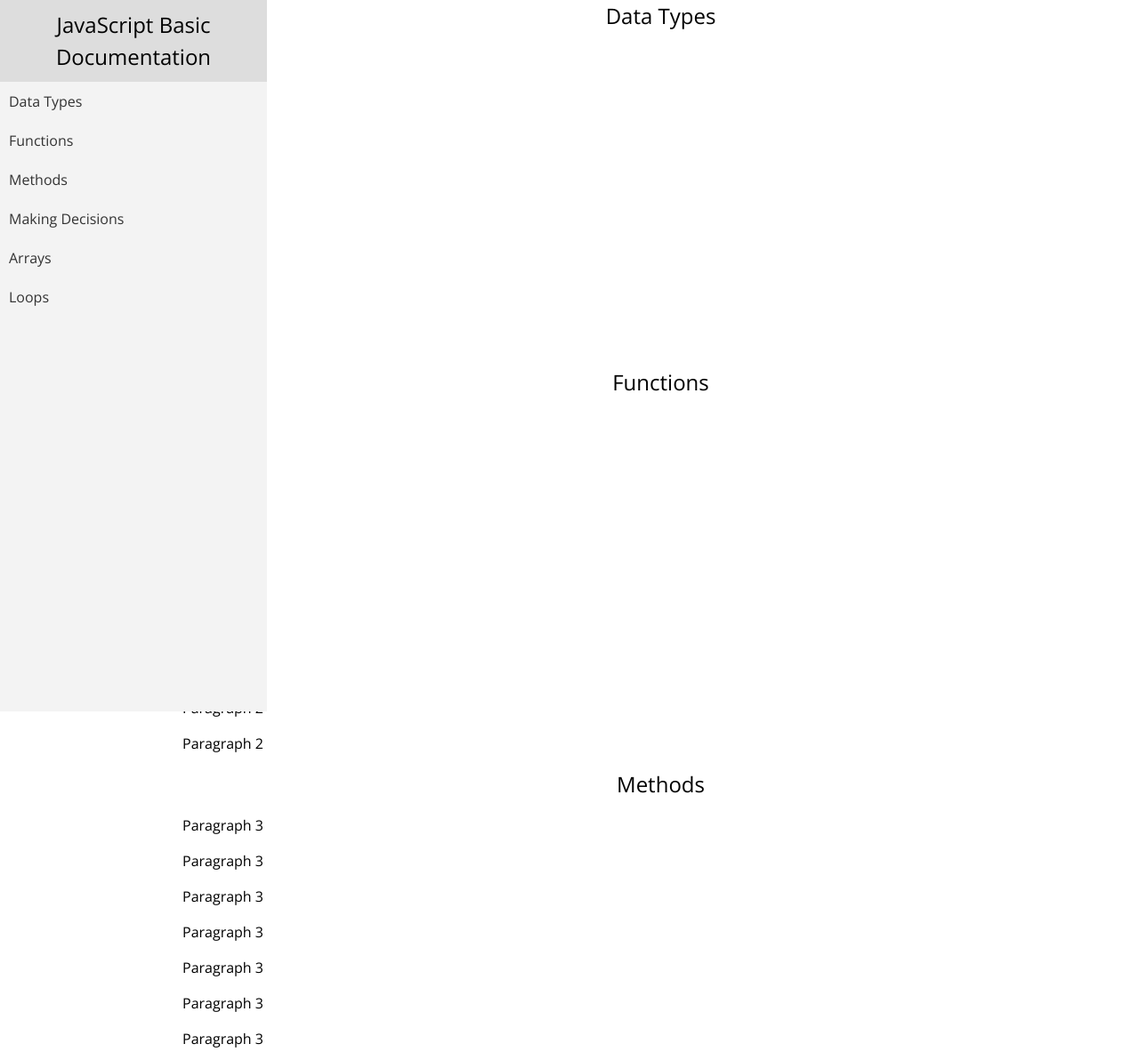
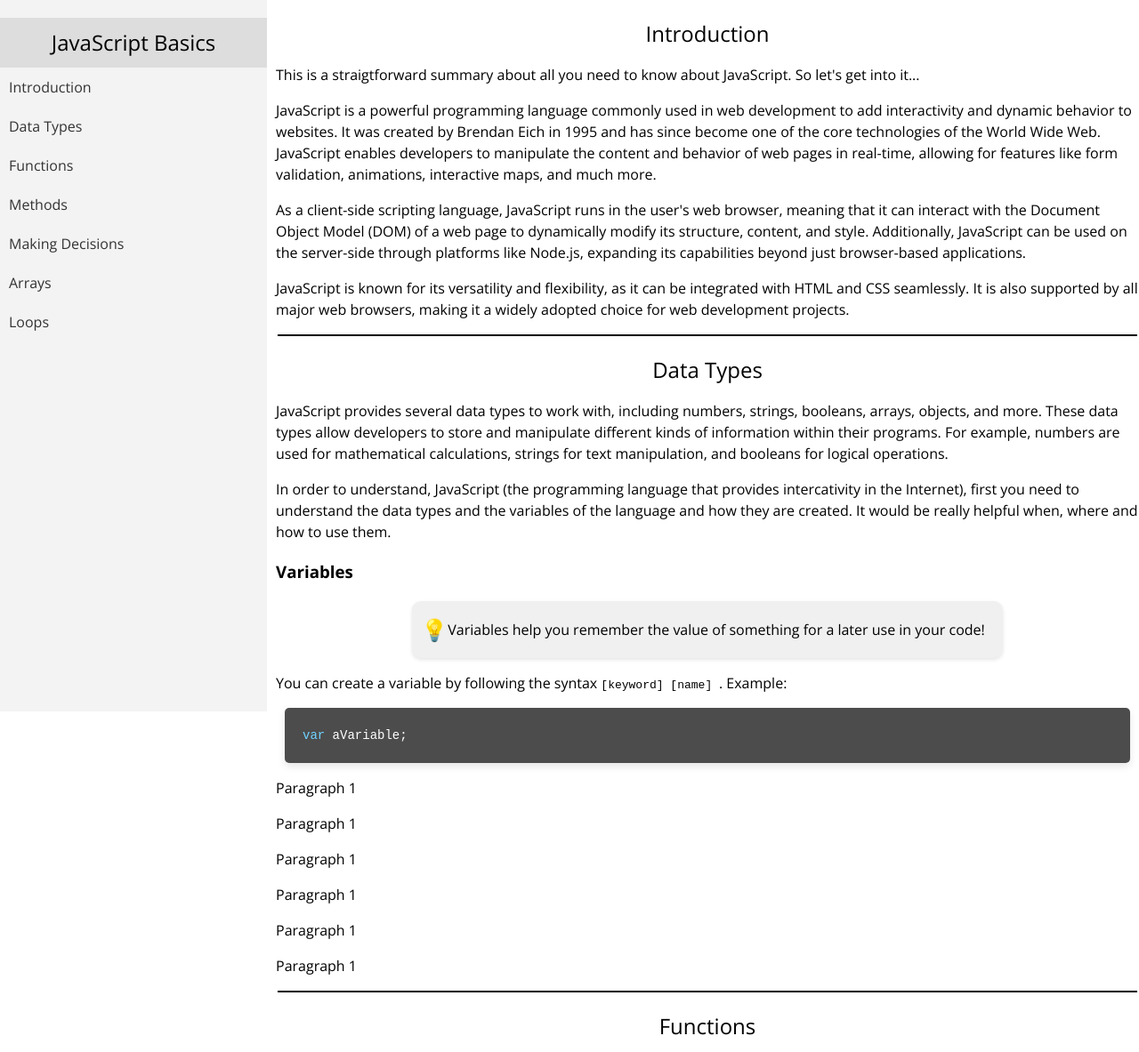
Before and after one commit to MemoCSales/HTML-CSS, a plain HTML site: page TechnicalDocPage/index.html in a window 1280 px wide. Shown: the top 1183 px of the page at 89% size. Drawn offline with nearby package versions, Linux system fonts and the light colour scheme.

Commit message:
adding more text and design

```diff
--- a/TechnicalDocPage/index.html
+++ b/TechnicalDocPage/index.html
@@ -9,7 +9,8 @@
   </head>
   <body>
     <nav id="navbar">
-      <header>JavaScript Basic Documentation</header>
+      <header>JavaScript Basics</header>
+      <a class="nav-link" href="#Introduction">Introduction</a>
       <a class="nav-link" href="#Data_Types">Data Types</a>
       <a class="nav-link" href="#Functions">Functions</a>
       <a class="nav-link" href="#Methods">Methods</a>
@@ -18,11 +19,26 @@
     <a class="nav-link" href="#Loops">Loops</a>
     </nav>
     <main id="main-doc">
+      <section class="main-section" id="Introduction">
+        <header>Introduction</header>
+        <p>This is a straigtforward summary about all you need to know about JavaScript. So let's get into it...</p>
+        <p>JavaScript is a powerful programming language commonly used in web development to add interactivity and dynamic behavior to websites. It was created by Brendan Eich in 1995 and has since become one of the core technologies of the World Wide Web. JavaScript enables developers to manipulate the content and behavior of web pages in real-time, allowing for features like form validation, animations, interactive maps, and much more.</p>
+        <p>As a client-side scripting language, JavaScript runs in the user's web browser, meaning that it can interact with the Document Object Model (DOM) of a web page to dynamically modify its structure, content, and style. Additionally, JavaScript can be used on the server-side through platforms like Node.js, expanding its capabilities beyond just browser-based applications.</p>
+        <p>JavaScript is known for its versatility and flexibility, as it can be integrated with HTML and CSS seamlessly. It is also supported by all major web browsers, making it a widely adopted choice for web development projects.</p>
+      </section>
+      <div class="divider"></div>
       <section class="main-section" id="Data_Types">
         <header>Data Types</header>
-        <p>Paragraph 1</p>
-        <p>Paragraph 1</p>
-        <p>Paragraph 1</p>
+        <p>JavaScript provides several data types to work with, including numbers, strings, booleans, arrays, objects, and more. These data types allow developers to store and manipulate different kinds of information within their programs. For example, numbers are used for mathematical calculations, strings for text manipulation, and booleans for logical operations.</p>
+        <p>In order to understand, JavaScript (the programming language that provides intercativity in the Internet), first you need to understand the data types and the variables of the language and how they are created. It would be really helpful when, where and how to use them.</p>
+        <h3>Variables</h3>
+        <div class="callout_box">Variables help you remember the value of something for a later use in your code! </div>
+        <p>You can create a variable by following the syntax <code> [keyword]  [name] </code>. Example:</p>
+        <div class="code_box">
+            <code>
+              <span class="variable">var</span> aVariable;
+            </code>
+        </div>
         <p>Paragraph 1</p>
         <p>Paragraph 1</p>
         <p>Paragraph 1</p>
@@ -30,9 +46,10 @@
         <p>Paragraph 1</p>
         <p>Paragraph 1</p>
       </section>
+      <div class="divider"></div>
       <section class="main-section" id="Functions">
         <header>Functions</header>
-        <p>Paragraph 2</p>
+        <p>Functions in JavaScript allow developers to encapsulate reusable blocks of code. They can accept parameters as input and return values as output, providing a way to organize and modularize code. Functions can be declared using the function keyword or defined as arrow functions for more concise syntax.</p>
         <p>Paragraph 2</p>
         <p>Paragraph 2</p>
         <p>Paragraph 2</p>
@@ -43,9 +60,10 @@
         <p>Paragraph 2</p>
         <p>Paragraph 2</p>
       </section>
+      <div class="divider"></div>
       <section class="main-section" id="Methods">
         <header>Methods</header>
-        <p>Paragraph 3</p>
+        <p>Methods in JavaScript are functions that are associated with objects. They allow for the manipulation of object properties and behavior. Methods are accessed using dot notation, where the method name is followed by parentheses to indicate that it should be executed.</p>
         <p>Paragraph 3</p>
         <p>Paragraph 3</p>
         <p>Paragraph 3</p>
@@ -56,9 +74,10 @@
         <p>Paragraph 3</p>
         <p>Paragraph 3</p>
       </section>
+      <div class="divider"></div>
       <section class="main-section" id="Making_Decisions">
         <header>Making Decisions</header>
-        <p>Paragraph 4</p>
+        <p>Making decisions in JavaScript involves using conditional statements such as <code>if</code>, <code>else if</code>, and <code>else</code>. These statements allow developers to execute different blocks of code based on specified conditions. Conditional statements evaluate expressions to either true or false, determining which branch of code to execute.</p>
         <p>Paragraph 4</p>
         <p>Paragraph 4</p>
         <p>Paragraph 4</p>
@@ -69,9 +88,10 @@
         <p>Paragraph 4</p>
         <p>Paragraph 4</p>
       </section>
+      <div class="divider"></div>
       <section class="main-section" id="Arrays">
         <header>Arrays</header>
-        <p>Paragraph 5</p>
+        <p>Arrays are a fundamental data structure in JavaScript used to store collections of values. They allow developers to group related data together under a single variable name and provide methods for manipulating and iterating over the elements within them.</p>
         <p>Paragraph 5</p>
         <p>Paragraph 5</p>
         <p>Paragraph 5</p>
@@ -82,9 +102,10 @@
         <p>Paragraph 5</p>
         <p>Paragraph 5</p>
       </section>
+      <div class="divider"></div>
       <section class="main-section" id="Loops">
         <header>Loops</header>
-        <p>Paragraph 6</p>
+        <p>Loops in JavaScript are used to repeat a block of code multiple times. The <code>for</code> loop, <code>while</code> loop, and <code>do-while</code> loop are common looping constructs used to iterate over arrays, objects, or perform tasks until a certain condition is met. Loops provide a way to automate repetitive tasks and process data efficiently.</p>
         <p>Paragraph 6</p>
         <p>Paragraph 6</p>
         <p>Paragraph 6</p>
--- a/TechnicalDocPage/styles.css
+++ b/TechnicalDocPage/styles.css
@@ -16,6 +16,7 @@ header {
 unicode-bidi: isolate;
 text-align: center;
 font-size: 1.5em;
+margin-top: 20px;
 }
 
 #navbar {
@@ -46,7 +47,65 @@ header {
 }
 
 #main-doc {
-  margin-left: 205px;
+margin-left: 310px;
+text-align: left;
+margin-top: 20px;
+}
+
+.divider {
+  border-bottom: 2px solid black;
+  margin: 2px 2px;
+}
+
+/* Style for the callout box */
+.callout_box {
+  border-radius: 10px; /* Rounded borders */
+  box-shadow: 0 2px 4px rgba(0, 0, 0, 0.1); /* Shadow */
+  background-color: #f0f0f0; /* Different background color */
+  padding: 20px; /* Padding for content */
+  position: relative; /* Positioning for icon */
+  padding-left: 40px; /* Add padding for the icon */
+  max-width: 85%;
+  width: fit-content;
+  margin: 0 auto;
+}
+
+/* Style for the lightbulb icon */
+.callout_box::before {
+  content: '\1F4A1'; /* Unicode for lightbulb icon */
+  font-size: 24px; /* Adjust size as needed */
+  position: absolute;
+  top: 50%; /* Center vertically */
+  left: 10px; /* Position on the left side */
+  transform: translateY(-50%); /* Center vertically */
+  color: #ffc107; /* Icon color */
+}
+
+/* Additional styling for text within the callout box */
+.callout_box p {
+  margin-top: 0; /* Remove default margin */
+}
+
+.code_box {
+  border-radius: 5px; /* Rounded borders */
+  box-shadow: 0 4px 8px rgba(0, 0, 0, 0.1); /* Shadow */
+  background-color: #4c4c4c;
+  padding: 20px; /* Padding for content */
+  margin: 0 10px; /* Margin on the sides */
+  font-family: Consolas, Monaco, 'Andale Mono', 'Ubuntu Mono', monospace; /* Set a monospace font */
+  font-size: 14px; /* Set font size */
+  line-height: 1.5; /* Set line height */
+  overflow-x: auto; /* Enable horizontal scroll if content exceeds width */
+color: #fff;
+}
+
+/* Additional styling for text within the code box */
+.code_box p {
+  margin-top: 0; /* Remove default margin */
+}
+
+span[class~="variable"] {
+color: #70d3ff;
 }
 
 @media only screen and (max-width: 815px) {
@@ -71,6 +130,7 @@ header {
   text-align: center;
 }
 #main-doc {
-    margin-top: 225px;
+  margin-top: 290px;
+  margin-left: 10px;
 }
 }
```
Lines whose indentation alone changed are shown as unchanged.
